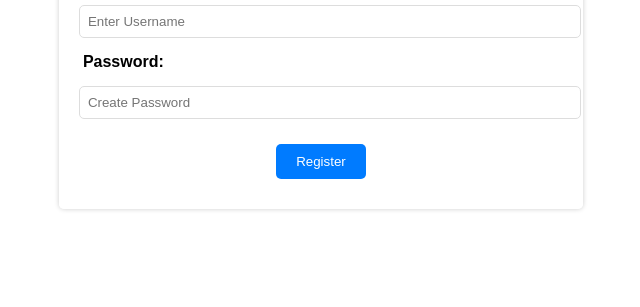
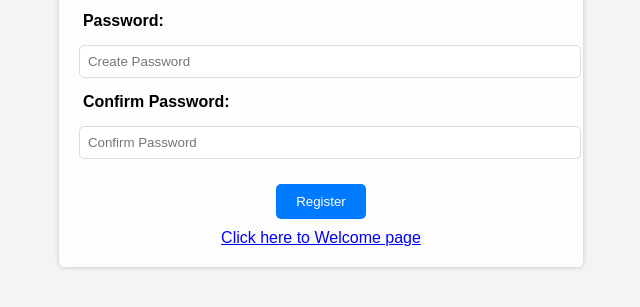
Before and after one commit to RinkoQAQ/IT_Pro_CRM, a website: page registration.html in a window 1280 px wide. Shown: the part 359-666 px from the top of the page, without its empty margins (319-959 px from the left). Drawn offline with Linux system fonts and the light colour scheme.

Commit message:
Update registration.html
Added confirm password
Added back to welcome page
Keep the background color consistent

```diff
--- a/registration.html
+++ b/registration.html
@@ -8,15 +8,11 @@
     <style>
         body {
             font-family: Arial, sans-serif;
-            background-image: url('your-background-image.jpg');
-            background-size: cover;
-            background-repeat: no-repeat;
-            background-attachment: fixed;
+            background-color: #f4f4f4;
             display: flex;
             justify-content: center;
             align-items: center;
             height: 100vh;
-            margin: 0;
         }
 
         .registration-container {
@@ -34,8 +30,8 @@
 
         .registration-input {
             padding: 8px;
-            margin: 15px 0; /* 适当减小上下边距，以对齐 "Username:" 和输入框 */
-            width: 100%; /* 输入框宽度设置为100%以充满容器宽度 */
+            margin: 15px 0;
+            width: 100%;
             border-radius: 5px;
             border: 1px solid #ddd;
         }
@@ -44,7 +40,7 @@
             text-align: left;
             font-weight: bold;
             margin-left: 4px;
-            display: block; /* 将标签设置为块级元素，使其单独显示在一行 */
+            display: block;
         }
 
         .registration-button {
@@ -54,9 +50,14 @@
             border: none;
             border-radius: 5px;
             cursor: pointer;
-            display: block; /* 将按钮设置为块级元素，使其单独显示在一行 */
-            margin: 10px auto; /* 居中按钮 */
+            display: block;
+            margin: 10px auto;
         }
+
+        .registration-cancel {
+            color: blue;
+            text-decoration: underline;
+}
     </style>
 </head>
 
@@ -73,10 +74,12 @@
             <label class="registration-label" for="password">Password:</label>
             <input class="registration-input" type="password" id="registration-password" placeholder="Create Password" required>
 
-            <!-- <label class="registration-label" for="confirmPassword">Confirm Password:</label>
-            <input class="registration-input" type="password" id="registration-confirm-password" placeholder="Confirm Password" required> -->
+             <label class="registration-label" for="confirmPassword">Confirm Password:</label>
+            <input class="registration-input" type="password" id="registration-confirm-password" placeholder="Confirm Password" required>
 
             <button class="registration-button" type="submit">Register</button>
+
+            <a class="registration-cancel"href="index.html">Click here to Welcome page</a>
         </form>
     </div>
 
@@ -103,14 +106,10 @@
             if (password !== confirmPassword) {
                 alert("Passwords do not match. Please try again.");
             } else {
-                // Perform registration
-                // You can send this data to your server or save it as needed
-                // After successful registration, you can redirect the user to the login page or take other actions
                 alert("Registration successful!");
-                // window.location.href = "login.html"; // Redirect to the login page
                 window.location.href = "index.html";
             }
-        }
+
     </script>
 
     <script src="frontend/js/reg.js"></script>
```
